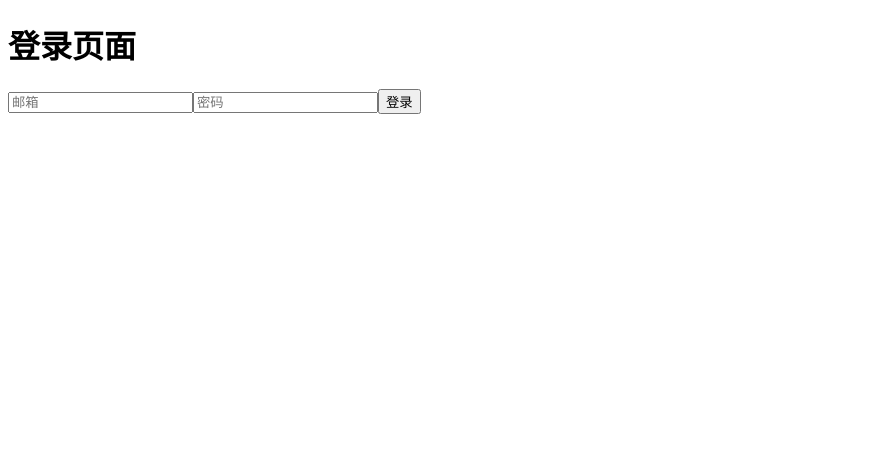
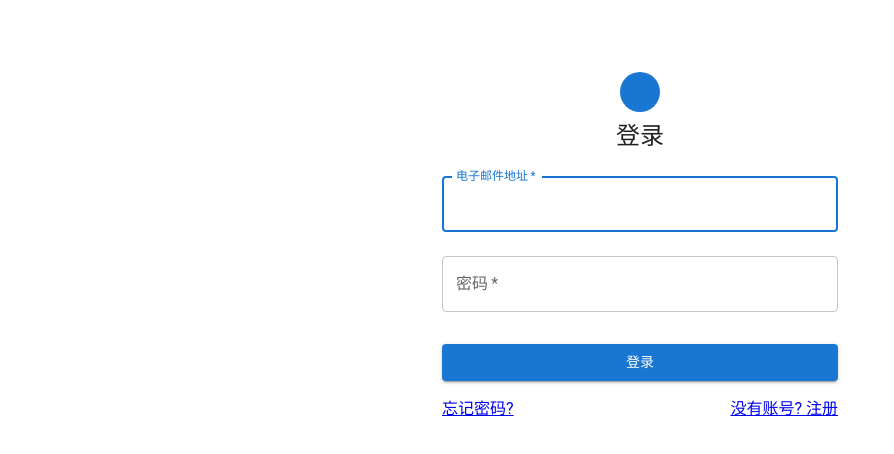
Before and after one commit to SilentSherlock/moist_life_react_app, a Next.js app: page /login in a window 1280 px wide. Shown: the top 454 px of the page, without its empty margins (0-894 px from the left). Built offline with nearby package versions, Linux system fonts and the light colour scheme.

Commit message:
1.modify pages

```diff
--- a/app/layout.jsx
+++ b/app/layout.jsx
@@ -1,7 +1,19 @@
+import { ThemeProvider } from '@mui/material/styles';
+import CssBaseline from '@mui/material/CssBaseline';
+import theme from './theme';
+
 export default function RootLayout({children}) {
     return (
         <html lang="en">
-            <body>{children}</body>
+            <head>
+                <title>MoistLife</title>
+            </head>
+            <body>
+                <ThemeProvider theme={theme}>
+                    <CssBaseline/>
+                    {children}
+                </ThemeProvider>
+            </body>
         </html>
     )
 }
--- a/app/login/page.jsx
+++ b/app/login/page.jsx
@@ -5,6 +5,13 @@ import { useRouter } from 'next/navigation';
 import RequestAPI from "../../public/api/silentGooseBot/requestAPI";
 import api from '../../public/api/silentGooseBot/api.json' assert {type: 'json'}
 import Status from "../../public/api/Status";
+import {Avatar, Box, Button, Container, Grid, TextField, Typography} from "@mui/material";
+import CssBaseline from "@mui/material/CssBaseline";
+import Link from "next/link";
+
+function LockOutlinedIcon() {
+    return null;
+}
 
 export default function LoginPage() {
     const [email, setEmail] = useState('');
@@ -23,6 +30,7 @@ export default function LoginPage() {
                 if (Status.SUCCESS === result.status) {
                     let token = result.resultMap.token
                     console.log("token:", token);
+                    localStorage.setItem("moist_token", token);
                     router.push("/");// 跳转到主页面
                 }
             })
@@ -30,23 +38,66 @@ export default function LoginPage() {
     };
 
     return (
-        <div>
-            <h1>登录页面</h1>
-            <form onSubmit={handleLogin}>
-                <input
-                    type="text"
-                    placeholder="邮箱"
-                    value={email}
-                    onChange={(e) => setEmail(e.target.value)}
-                />
-                <input
-                    type="password"
-                    placeholder="密码"
-                    value={password}
-                    onChange={(e) => setPassword(e.target.value)}
-                />
-                <button type="submit">登录</button>
-            </form>
-        </div>
+        <Container component="main" maxWidth="xs">
+            <CssBaseline />
+            <Box
+                sx={{
+                    marginTop: 8,
+                    display: 'flex',
+                    flexDirection: 'column',
+                    alignItems: 'center',
+                }}
+            >
+                <Avatar sx={{ m: 1, bgcolor: 'primary.main' }}>
+                    <LockOutlinedIcon />
+                </Avatar>
+                <Typography component="h1" variant="h5">
+                    登录
+                </Typography>
+                <Box component="form" onSubmit={handleLogin} noValidate sx={{ mt: 1 }}>
+                    <TextField
+                        margin="normal"
+                        required
+                        fullWidth
+                        id="email"
+                        label="电子邮件地址"
+                        name="email"
+                        autoComplete="email"
+                        autoFocus
+                    />
+                    <TextField
+                        margin="normal"
+                        required
+                        fullWidth
+                        name="password"
+                        label="密码"
+                        type="password"
+                        id="password"
+                        autoComplete="current-password"
+                    />
+                    <Button
+                        type="submit"
+                        fullWidth
+                        variant="contained"
+                        sx={{ mt: 3, mb: 2 }}
+
+                    >
+                        登录
+                    </Button>
+                    <Grid container>
+                        <Grid item xs>
+                            <Link href="#" variant="body2">
+                                忘记密码?
+                            </Link>
+                        </Grid>
+                        <Grid item>
+                            <Link href="#" variant="body2">
+                                {"没有账号? 注册"}
+                            </Link>
+                        </Grid>
+                    </Grid>
+                </Box>
+            </Box>
+        </Container>
     );
 }
--- /dev/null
+++ b/app/theme.jsx
@@ -0,0 +1,19 @@
+"use client"
+// theme.js
+import { createTheme } from '@mui/material/styles';
+
+const theme = createTheme({
+    palette: {
+        primary: {
+            main: '#1976d2', // 蓝色
+        },
+        secondary: {
+            main: '#ffffff', // 白色
+        },
+    },
+    typography: {
+        fontFamily: 'Roboto, sans-serif',
+    },
+});
+
+export default theme;
```
Also changed, not shown: app/page.jsx (+15 -0 lines).
